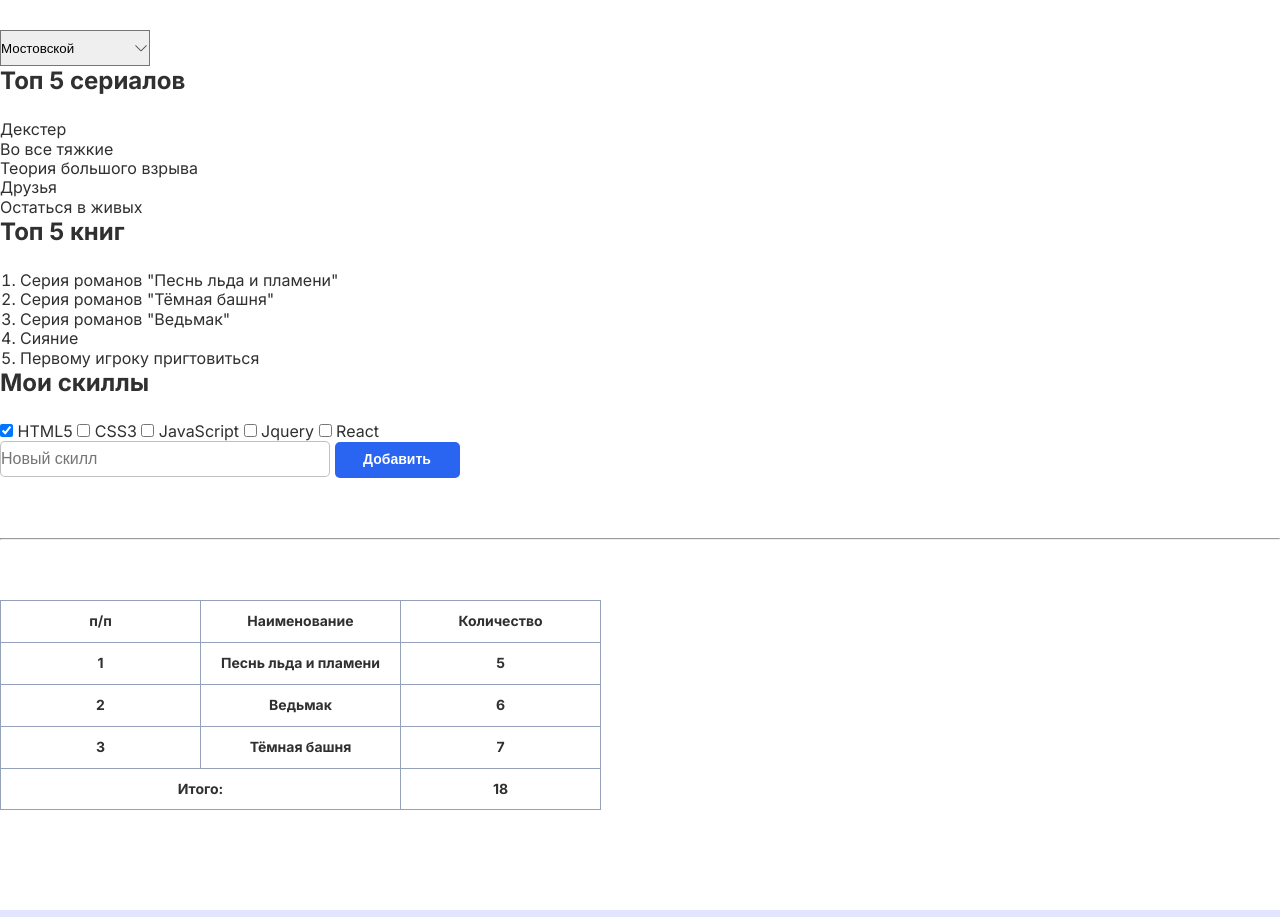
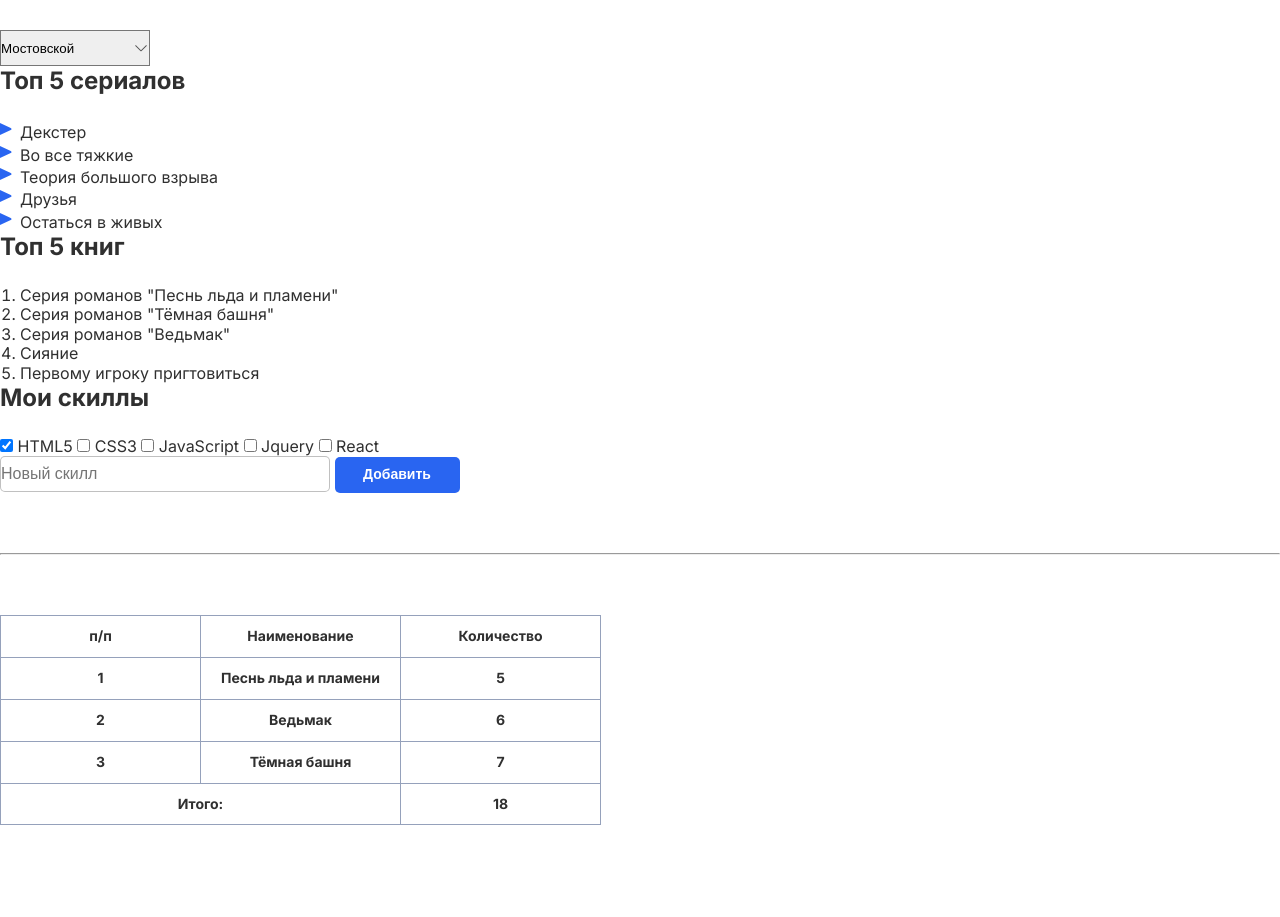
Before and after one commit to rybalko-maks/SecondHomeWork, a plain HTML site: page index.html in a window 1280 px wide. Shown: the part 940-1857 px from the top of the page. Drawn offline with Linux system fonts and the light colour scheme.

Commit message:
Update style.css

```diff
--- a/style.css
+++ b/style.css
@@ -83,7 +83,7 @@ select {
     margin-bottom: 25px;
 }
 
-.frameworks-list {
+.skills-list {
     /* Стили для маркированного списка во второй секции */
     color:#303030 ;
     list-style-image: url(./assets/image/solar_map-arrow-up-bold.svg);
```
